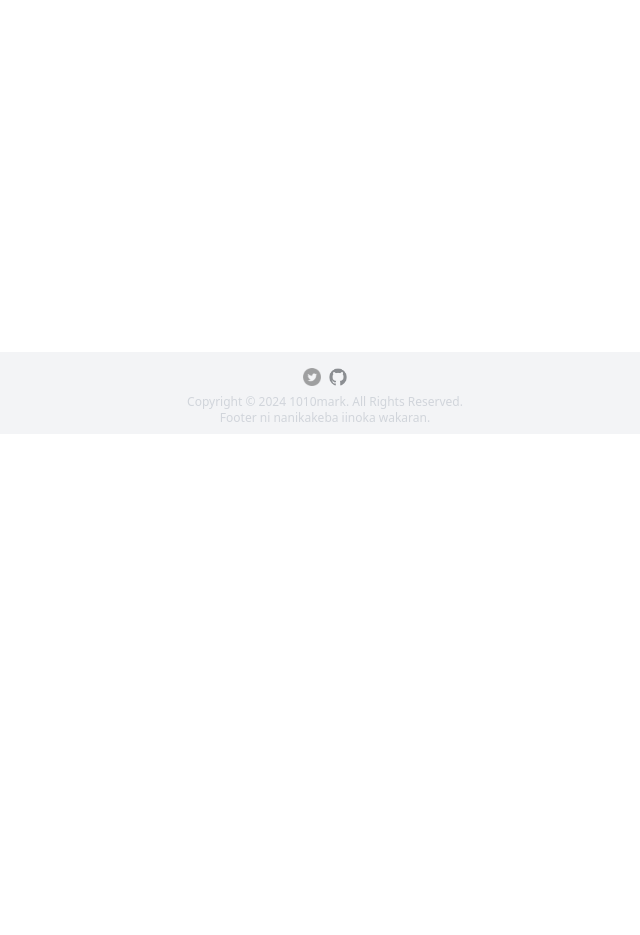
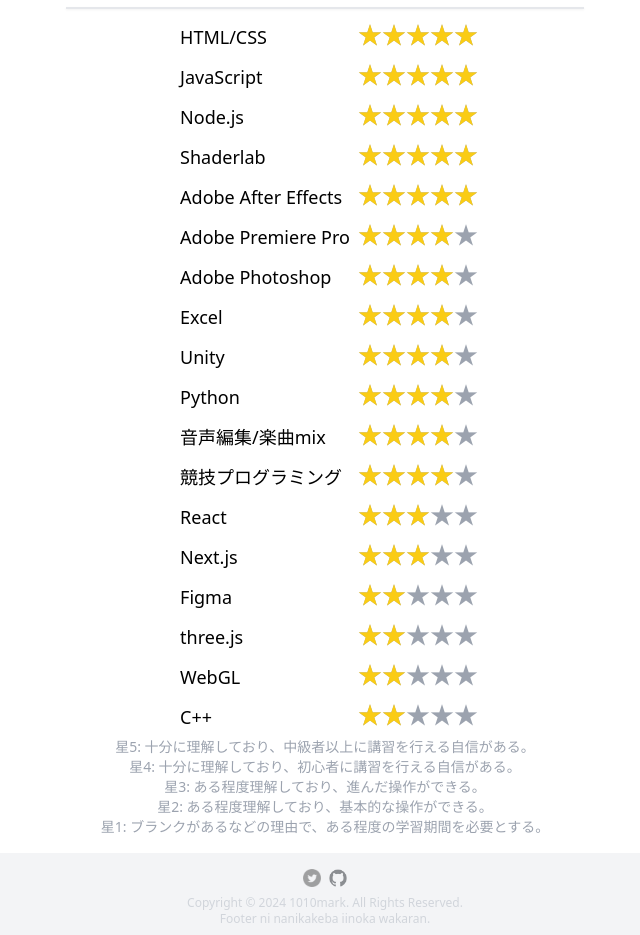
Before and after one commit to 1010mark/1010mark-portfolio.github.io, a Next.js app: page /profile in a window 1280 px wide. Before the commit this address had no page. Shown: the part 520-1455 px from the top of the page, without its empty margins (315-955 px from the left). Before the commit the page ends 954 px from the top, so only its background shows below. Built offline with nearby package versions, Linux system fonts and the light colour scheme.

Commit message:
create /profile

```diff
--- /dev/null
+++ b/src/app/profile/page.tsx
@@ -0,0 +1,143 @@
+import type { Metadata } from 'next'
+
+export const metadata: Metadata = {
+  title: 'About | 1010mark Portfolio',
+  description: '1010markのポートフォリオのAboutページです。いろいろ知ることができます。',
+}
+
+const starclassname = `relative inline-block w-[7.5rem] h-6 [font-size:1.5rem] align-middle
+before:absolute before:top-0 before:left-0 before:content-['★★★★★'] before:inline-block before:h-6 before:leading-6 before:text-gray-400
+after:absolute after:top-0 after:left-0 after:content-['★★★★★'] after:inline-block after:h-6 after:leading-6 after:text-yellow-400
+after:overflow-hidden after:whitespace-nowrap`
+
+export default async function Home() {
+  return (
+    <main>
+      <img src={`${process.env.BASE_PATH}/image/icon.png`} alt="3と書いてあるアイコン" className="drop-shadow-md max-w-1/4 max-h-1/4 mx-auto my-2" />
+      <div>
+        <h1 className="text-center md:text-4xl text-3xl py-2 mx-auto md:w-2/4 w-3/4 border-b-2 text-gray-800 drop-shadow-sm">1010mark（寿限無）</h1>
+        <p className="text-center my-2 mb-4 leading-relaxed">名前が覚えにくいです。寿限無とお呼びください。神戸の郊外出身。<br />
+        子供のころ、狂ったようにプログラミングを勉強。<br />
+        中学２年生の時に自由工作で自作SNSを提出するも、誰にも理解されず、<br />
+        「もっと面白いものを作りたい」と思う。<br />
+        それ以降、分野を問わず面白いことを探求し続けている。</p>
+        <h2 className="my-2 border-t-2 border-b-2 py-1 text-center md:w-2/4 w-3/4 mx-auto md:text-3xl text-2xl text-gray-800 drop-shadow-sm">スキル</h2>
+        <table className='mx-auto leading-loose'>
+          <tbody>
+            <tr>
+              <td className='text-lg px-2 py-1.5'>HTML/CSS</td>
+              <td className={`${starclassname} after:w-[7.5rem]`}></td>
+            </tr>
+          </tbody>
+          <tbody>
+            <tr>
+              <td className='text-lg px-2 py-1.5'>JavaScript</td>
+              <td className={`${starclassname} after:w-[7.5rem]`}></td>
+            </tr>
+          </tbody>
+          <tbody>
+            <tr>
+              <td className='text-lg px-2 py-1.5'>Node.js</td>
+              <td className={`${starclassname} after:w-[7.5rem]`}></td>
+            </tr>
+          </tbody>
+          <tbody>
+            <tr>
+              <td className='text-lg px-2 py-1.5'>Shaderlab</td>
+              <td className={`${starclassname} after:w-[7.5rem]`}></td>
+            </tr>
+          </tbody>
+          <tbody>
+            <tr>
+              <td className='text-lg px-2 py-1.5'>Adobe After Effects</td>
+              <td className={`${starclassname} after:w-[7.5rem]`}></td>
+            </tr>
+          </tbody>
+          <tbody>
+            <tr>
+              <td className='text-lg px-2 py-1.5'>Adobe Premiere Pro</td>
+              <td className={`${starclassname} after:w-[6rem]`}></td>
+            </tr>
+          </tbody>
+          <tbody>
+            <tr>
+              <td className='text-lg px-2 py-1.5'>Adobe Photoshop</td>
+              <td className={`${starclassname} after:w-[6rem]`}></td>
+            </tr>
+          </tbody>
+          <tbody>
+            <tr>
+              <td className='text-lg px-2 py-1.5'>Excel</td>
+              <td className={`${starclassname} after:w-[6rem]`}></td>
+            </tr>
+          </tbody>
+          <tbody>
+            <tr>
+              <td className='text-lg px-2 py-1.5'>Unity</td>
+              <td className={`${starclassname} after:w-[6rem]`}></td>
+            </tr>
+          </tbody>
+          <tbody>
+            <tr>
+              <td className='text-lg px-2 py-1.5'>Python</td>
+              <td className={`${starclassname} after:w-[6rem]`}></td>
+            </tr>
+          </tbody>
+          <tbody>
+            <tr>
+              <td className='text-lg px-2 py-1.5'>音声編集/楽曲mix</td>
+              <td className={`${starclassname} after:w-[6rem]`}></td>
+            </tr>
+          </tbody>
+          <tbody>
+            <tr>
+              <td className='text-lg px-2 py-1.5'>競技プログラミング</td>
+              <td className={`${starclassname} after:w-[6rem]`}></td>
+            </tr>
+          </tbody>
+          <tbody>
+            <tr>
+              <td className='text-lg px-2 py-1.5'>React</td>
+              <td className={`${starclassname} after:w-[4.5rem]`}></td>
+            </tr>
+          </tbody>
+          <tbody>
+            <tr>
+              <td className='text-lg px-2 py-1.5'>Next.js</td>
+              <td className={`${starclassname} after:w-[4.5rem]`}></td>
+            </tr>
+          </tbody>
+          <tbody>
+            <tr>
+              <td className='text-lg px-2 py-1.5'>Figma</td>
+              <td className={`${starclassname} after:w-[3rem]`}></td>
+            </tr>
+          </tbody>
+          <tbody>
+            <tr>
+              <td className='text-lg px-2 py-1.5'>three.js</td>
+              <td className={`${starclassname} after:w-[3rem]`}></td>
+            </tr>
+          </tbody>
+          <tbody>
+            <tr>
+              <td className='text-lg px-2 py-1.5'>WebGL</td>
+              <td className={`${starclassname} after:w-[3rem]`}></td>
+            </tr>
+          </tbody>
+          <tbody>
+            <tr>
+              <td className='text-lg px-2 py-1.5'>C++</td>
+              <td className={`${starclassname} after:w-[3rem]`}></td>
+            </tr>
+          </tbody>
+        </table>
+      </div>
+      <p className='text-gray-400 text-sm text-center mx-auto'>星5: 十分に理解しており、中級者以上に講習を行える自信がある。<br />
+      星4: 十分に理解しており、初心者に講習を行える自信がある。<br />
+      星3: ある程度理解しており、進んだ操作ができる。<br />
+      星2: ある程度理解しており、基本的な操作ができる。<br />
+      星1: ブランクがあるなどの理由で、ある程度の学習期間を必要とする。</p>
+    </main>
+  );
+}
```
